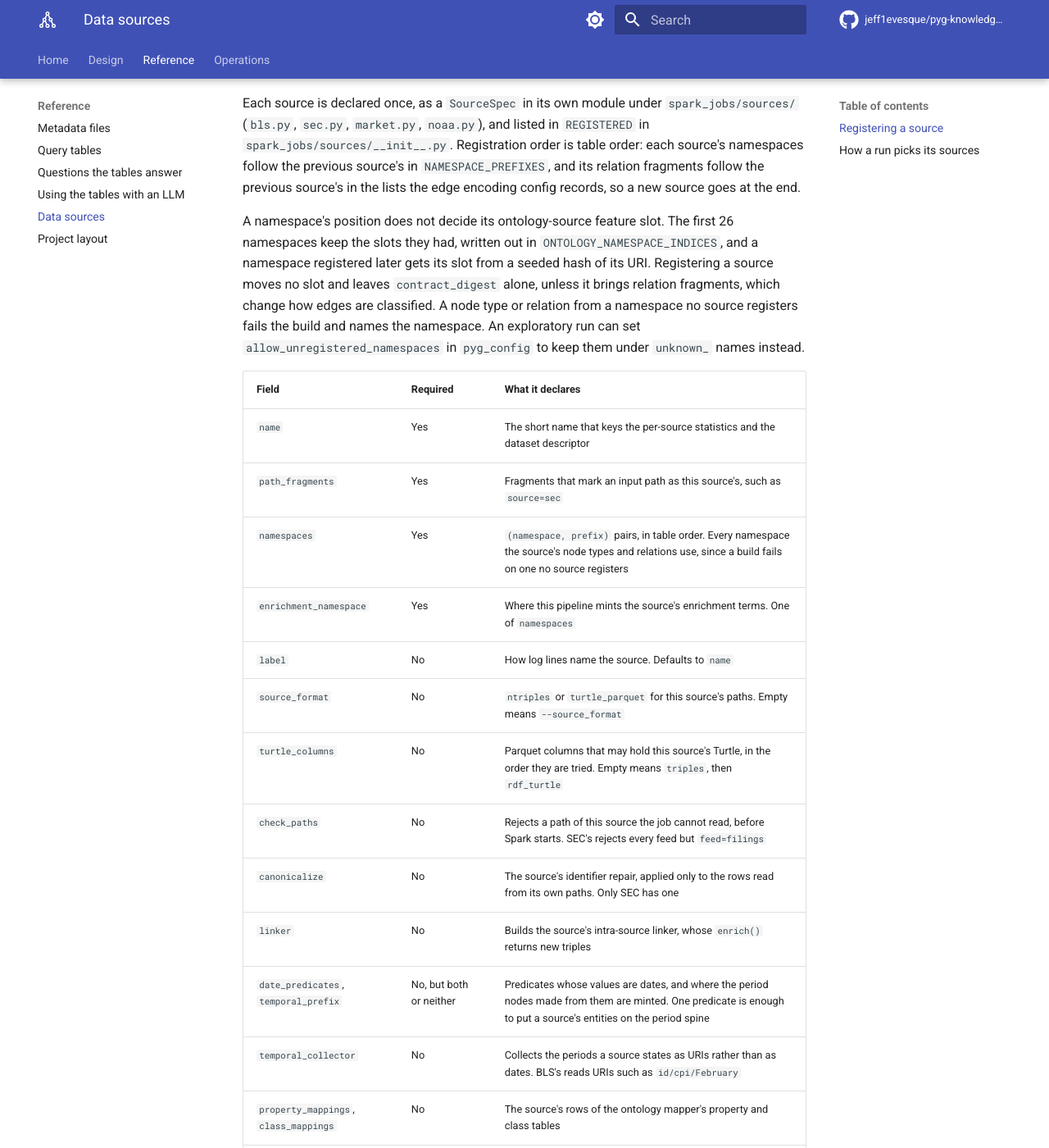
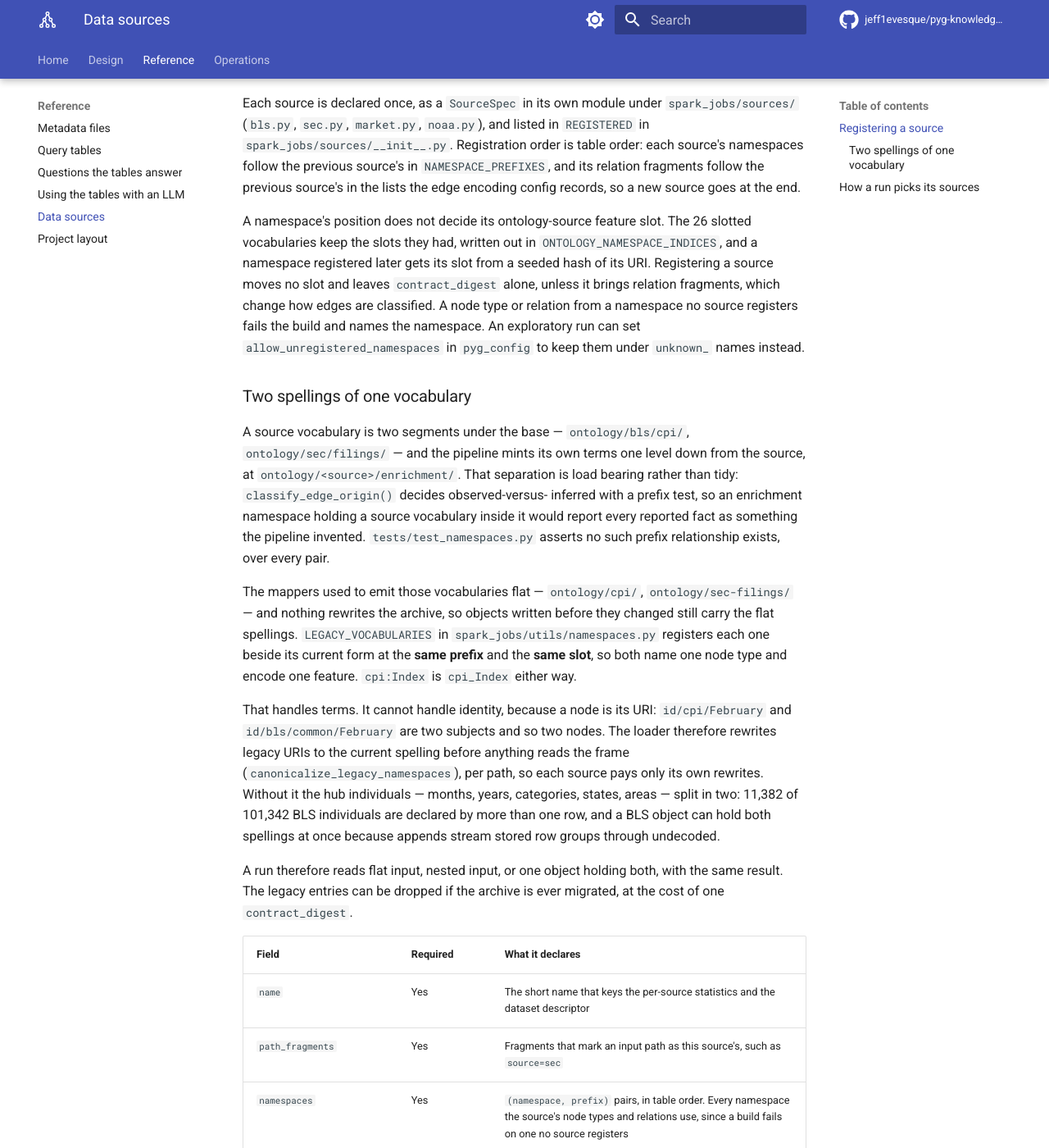
Before and after one commit to jeff1evesque/pyg-knowledge-graph-builder, an MkDocs documentation site: the page built from documentation/reference/sources.md, in a window 1280 px wide and 1400 px high, scrolled down 812 px. Shown: the whole window at 82% size. Built offline with MkDocs 1.6.1 and Material for MkDocs 9.7.7, drawn with Linux system fonts in a browser that asks for light colours; comment, search, counter and statistics services are not loaded.

Commit message:
#422: documentation, the two-segment layout and why both spellings are read
sources.md gains a section on the split: a source vocabulary is two segments
under the base, the pipeline mints at <source>/enrichment/, and the separation
is what keeps classify_edge_origin from reporting every reported fact as
inferred. Then why the flat spellings stay registered, and why registering them
is not enough on its own -- terms unify by prefix, identity does not, so the
loader rewrites legacy URIs before anything reads the frame.

Three URIs were stale rather than merely undocumented: questions.md prefixed
cap: at ontology/cap-model/, and tables.md named two BLS enrichment predicates
at ontology/bls/. Both moved.

```diff
--- a/documentation/reference/sources.md
+++ b/documentation/reference/sources.md
@@ -253,7 +253,7 @@ order: each source's namespaces follow the previous source's in
 the lists the edge encoding config records, so a new source goes at the end.
 
 A namespace's position does not decide its ontology-source feature slot. The
-first 26 namespaces keep the slots they had, written out in
+26 slotted vocabularies keep the slots they had, written out in
 `ONTOLOGY_NAMESPACE_INDICES`, and a namespace registered later gets its slot
 from a seeded hash of its URI. Registering a source moves no slot and leaves
 `contract_digest` alone, unless it brings relation fragments, which change how
@@ -261,6 +261,37 @@ edges are classified. A node type or relation from a namespace no source
 registers fails the build and names the namespace. An exploratory run can set
 `allow_unregistered_namespaces` in `pyg_config` to keep them under `unknown_`
 names instead.
+
+### Two spellings of one vocabulary
+
+A source vocabulary is two segments under the base — `ontology/bls/cpi/`,
+`ontology/sec/filings/` — and the pipeline mints its own terms one level down
+from the source, at `ontology/<source>/enrichment/`. That separation is load
+bearing rather than tidy: `classify_edge_origin()` decides observed-versus-
+inferred with a prefix test, so an enrichment namespace holding a source
+vocabulary inside it would report every reported fact as something the pipeline
+invented. `tests/test_namespaces.py` asserts no such prefix relationship exists,
+over every pair.
+
+The mappers used to emit those vocabularies flat — `ontology/cpi/`,
+`ontology/sec-filings/` — and nothing rewrites the archive, so objects written
+before they changed still carry the flat spellings. `LEGACY_VOCABULARIES` in
+`spark_jobs/utils/namespaces.py` registers each one beside its current form at
+the **same prefix** and the **same slot**, so both name one node type and encode
+one feature. `cpi:Index` is `cpi_Index` either way.
+
+That handles terms. It cannot handle identity, because a node is its URI:
+`id/cpi/February` and `id/bls/common/February` are two subjects and so two
+nodes. The loader therefore rewrites legacy URIs to the current spelling before
+anything reads the frame (`canonicalize_legacy_namespaces`), per path, so each
+source pays only its own rewrites. Without it the hub individuals — months,
+years, categories, states, areas — split in two: 11,382 of 101,342 BLS
+individuals are declared by more than one row, and a BLS object can hold both
+spellings at once because appends stream stored row groups through undecoded.
+
+A run therefore reads flat input, nested input, or one object holding both,
+with the same result. The legacy entries can be dropped if the archive is ever
+migrated, at the cost of one `contract_digest`.
 
 | Field | Required | What it declares |
 |---|---|---|
@@ -275,7 +306,7 @@ names instead.
 | `canonicalize` | No | The source's identifier repair, applied only to the rows read from its own paths. Only SEC has one |
 | `linker` | No | Builds the source's intra-source linker, whose `enrich()` returns new triples |
 | `date_predicates`, `temporal_prefix` | No, but both or neither | Predicates whose values are dates, and where the period nodes made from them are minted. One predicate is enough to put a source's entities on the period spine |
-| `temporal_collector` | No | Collects the periods a source states as URIs rather than as dates. BLS's reads URIs such as `id/cpi/February` |
+| `temporal_collector` | No | Collects the periods a source states as URIs rather than as dates. BLS's reads URIs such as `id/bls/cpi/February` |
 | `property_mappings`, `class_mappings` | No | The source's rows of the ontology mapper's property and class tables |
 | `relation_fragments` | No | Edge-feature category → fragments of the source's own relation names |
 | `cross_source_inputs` | No | Reference tables the source brings to cross-source linking. Market's reads the constituents CSV |
```
Also changed, not shown: documentation/reference/questions.md (+1 -1 lines), documentation/reference/tables.md (+2 -2 lines).
